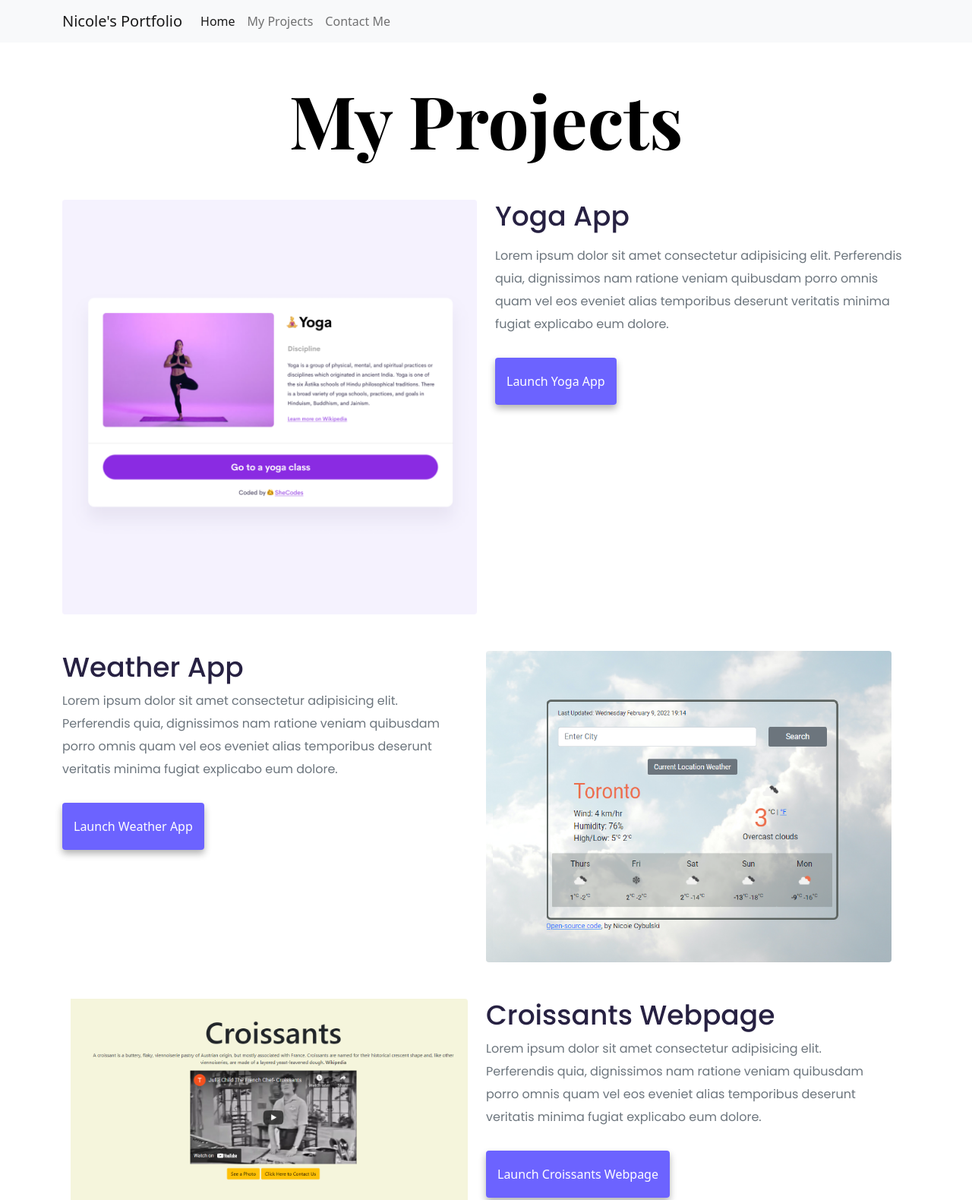
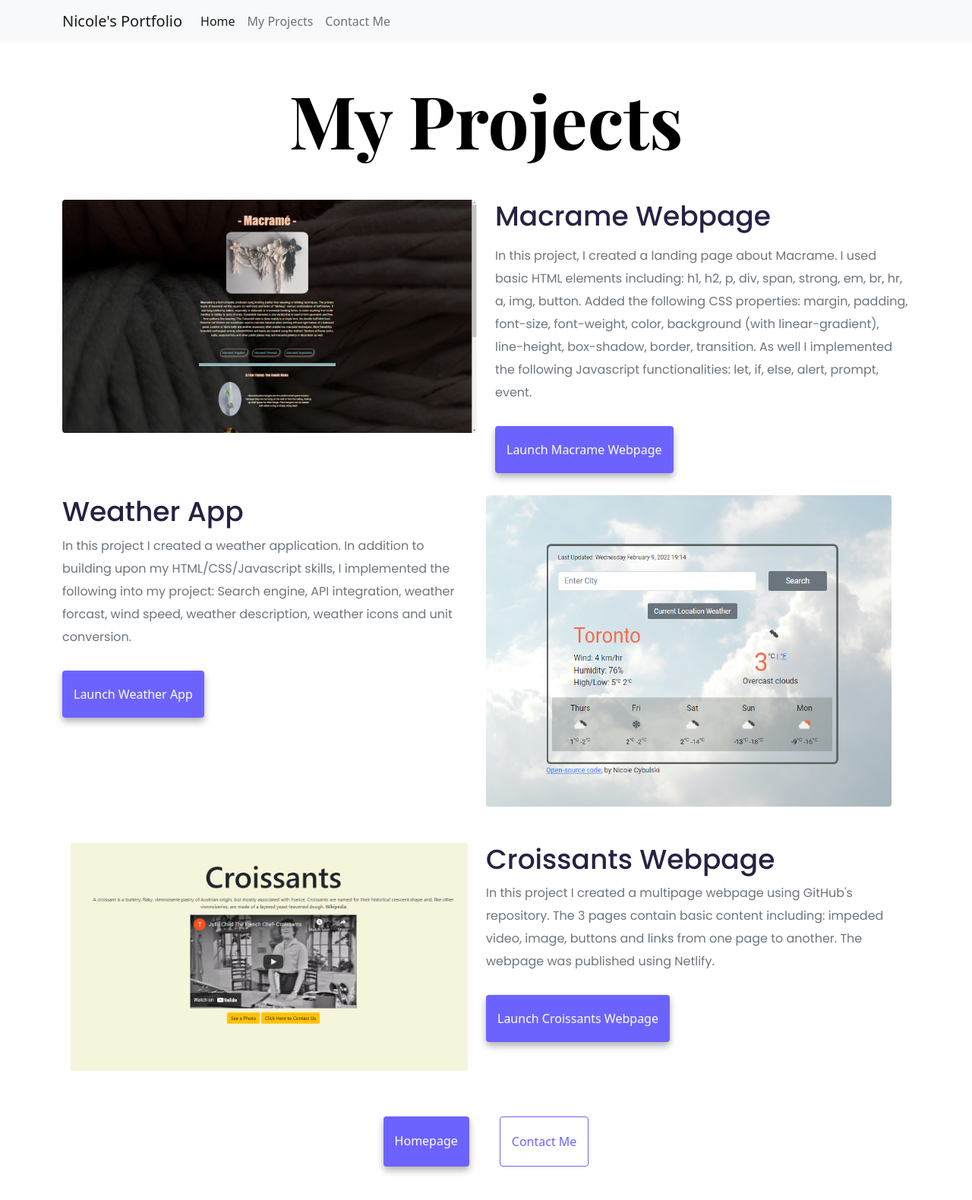
Before and after one commit to neecolacodes/Portfolio-Project, a plain HTML site: page projects.html in a window 1280 px wide. Shown: the top 1580 px of the page at 76% size. Drawn offline with nearby package versions, Linux system fonts and the light colour scheme.

Commit message:
added images of my own projects and further personalized webpage

```diff
--- a/projects.html
+++ b/projects.html
@@ -55,19 +55,19 @@
     <div class="container">
       <div class="row">
         <div class="col-md-6">
-          <img src="images/yoga.png" class="img-fluid rounded" alt="image of my yoga app">
+          <img src="images/macrame.png"  class="img-fluid rounded" alt="image of my macrame webpage">
         </div>
         <div class="col-md-6">
-          <h2 class="mb-3">Yoga App</h2>
-          <p class="text-muted">Lorem ipsum dolor sit amet consectetur adipisicing elit. Perferendis quia, dignissimos nam ratione veniam quibusdam porro omnis quam vel eos eveniet alias temporibus deserunt veritatis minima fugiat explicabo eum dolore.</p>
+          <h2 class="mb-3">Macrame Webpage</h2>
+          <p class="text-muted">In this project, I created a landing page about Macrame. I used basic HTML elements including: h1, h2, p, div, span, strong, em, br, hr, a, img, button. Added the following CSS properties: margin, padding, font-size, font-weight, color, background (with linear-gradient), line-height, box-shadow, border, transition. As well I implemented the following Javascript functionalities: let, if, else, alert, prompt, event.</p>
           <div class="mt-5">
-            <a href="#" class="primary-link" title="yoga app">Launch Yoga App</a>
+            <a href="https://s3.amazonaws.com/shecodesio-production/challenge_submissions/files/000/493/156/original/sheCodeBasicsProject.html?1631328766" target="_blank" class="primary-link" title="macrame webpage">Launch Macrame Webpage</a>
           </div>
       </div>
       <div class="row mt-5">
         <div class="col-md-6">
           <h2>Weather App</h2>
-          <p class="text-muted">Lorem ipsum dolor sit amet consectetur adipisicing elit. Perferendis quia, dignissimos nam ratione veniam quibusdam porro omnis quam vel eos eveniet alias temporibus deserunt veritatis minima fugiat explicabo eum dolore.</p>
+          <p class="text-muted">In this project I created a weather application. In addition to building upon my HTML/CSS/Javascript skills, I implemented the following into my project: Search engine, API integration, weather forcast, wind speed, weather description, weather icons and unit conversion.</p>
           <div class="mt-5 mb-3">
               <a href="https://modest-turing-947f00.netlify.app/" target="_blank" class="primary-link" title="weather app">Launch Weather App</a>
             </div>
@@ -82,9 +82,9 @@
         </div>
         <div class="col-md-6">
           <h2>Croissants Webpage</h2>
-          <p class="text-muted">Lorem ipsum dolor sit amet consectetur adipisicing elit. Perferendis quia, dignissimos nam ratione veniam quibusdam porro omnis quam vel eos eveniet alias temporibus deserunt veritatis minima fugiat explicabo eum dolore.</p>
+          <p class="text-muted">In this project I created a multipage webpage using GitHub's repository. The 3 pages contain basic content including: impeded video, image, buttons and links from one page to another. The webpage was published using Netlify.</p>
           <div class="mt-5">
-              <a href="#" class="primary-link" title="croissant webpage">Launch Croissants Webpage</a>
+              <a href="https://elegant-golick-c18928.netlify.app/" target="_blank" class="primary-link" title="croissant webpage">Launch Croissants Webpage</a>
             </div>
         </div>
       </div>
```
Also changed, not shown: index.html (+3 -3 lines), images/macrame.png (added), images/weather.png (deleted), images/yoga.png (deleted), images/yogurt.png (deleted).
